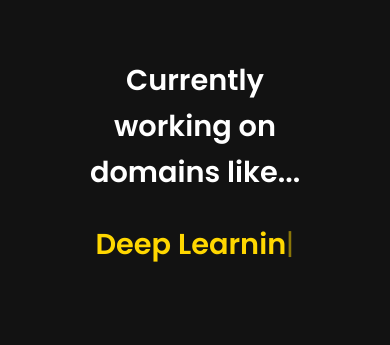
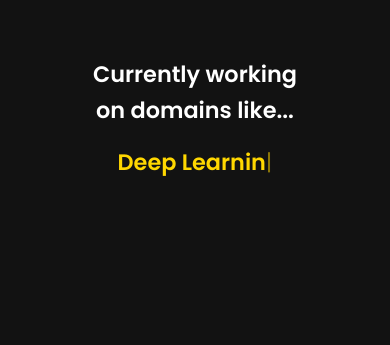
Before and after one commit to GursimranSingh02/GursimranSingh02.github.io, a plain HTML site: page index.html in a window 390 px wide. Shown: the part 499-844 px from the top of the page. Drawn offline with Linux system fonts and the light colour scheme.

Commit message:
Update styles.css

```diff
--- a/styles.css
+++ b/styles.css
@@ -375,21 +375,21 @@ h2 {
   }
 }
 
-/* OPTIONAL */
-/* -------------------------------- */
+
+
 /* Responsive Typography */
-/* @media (max-width: 768px) {
+@media (max-width: 768px) {
   .typing-container {
-    font-size: 1.2rem;
+    font-size: 1.6rem;
   }
 }
 
 @media (max-width: 480px) {
   .typing-container {
-    font-size: 1rem;
+    font-size: 1.4rem;
   }
-} */
-/* ------------------------------- */
+}
+
 
 
 #logo_s {
```
